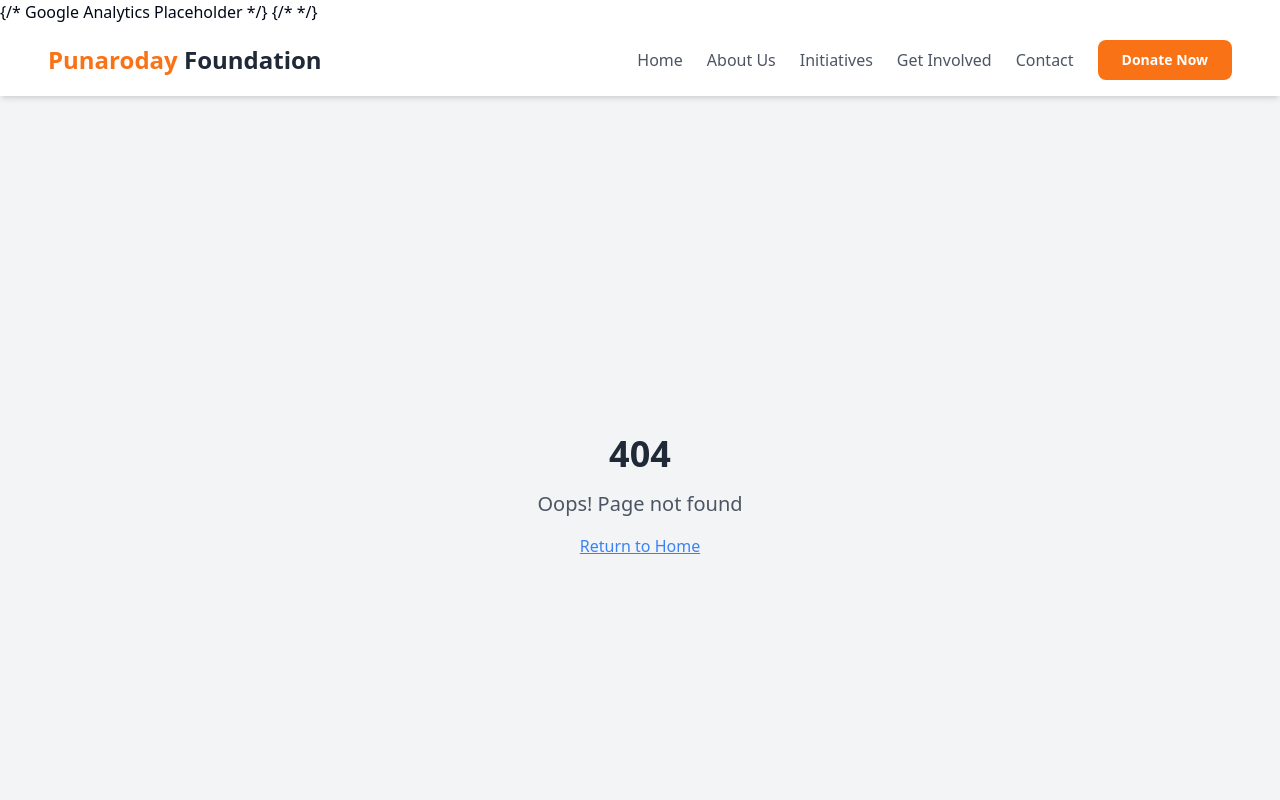
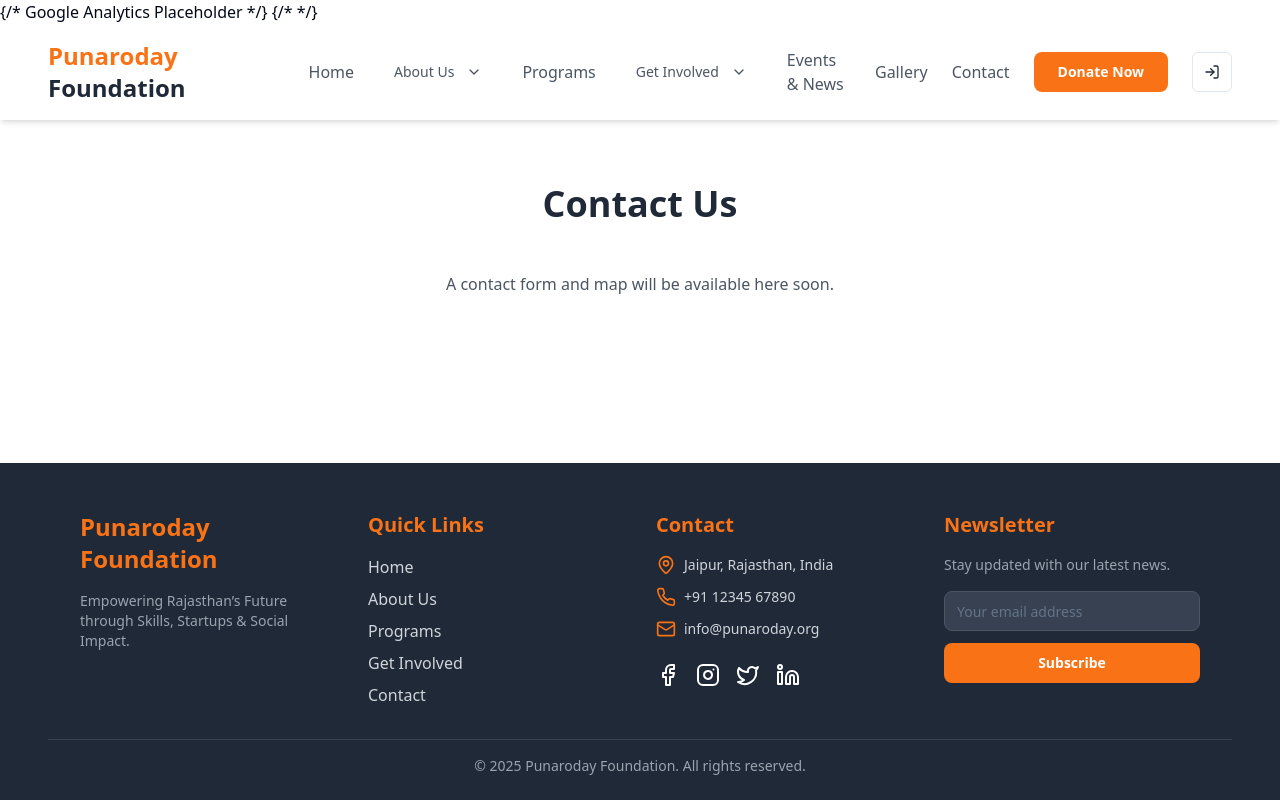
Before and after one commit to ramlalkumawat/my-NGO, a React (Vite) app: page /contact in a window 1280 px wide. Shown: the top 800 px of the page. Built offline with nearby package versions, Linux system fonts and the light colour scheme.

Commit message:
[dyad] Expanded website structure and added pages - wrote 10 file(s)

```diff
--- a/src/App.tsx
+++ b/src/App.tsx
@@ -7,6 +7,13 @@ import { HelmetProvider } from 'react-helmet-async';
 
 import Layout from "./components/layout/Layout";
 import Index from "./pages/Index";
+import About from "./pages/About";
+import Programs from "./pages/Programs";
+import GetInvolved from "./pages/GetInvolved";
+import Events from "./pages/Events";
+import Gallery from "./pages/Gallery";
+import Contact from "./pages/Contact";
+import Admin from "./pages/Admin";
 import NotFound from "./pages/NotFound";
 
 const queryClient = new QueryClient();
@@ -21,7 +28,13 @@ const App = () => (
           <Layout>
             <Routes>
               <Route path="/" element={<Index />} />
-              {/* All content is now on the Index page, other routes are removed */}
+              <Route path="/about" element={<About />} />
+              <Route path="/programs" element={<Programs />} />
+              <Route path="/get-involved" element={<GetInvolved />} />
+              <Route path="/events" element={<Events />} />
+              <Route path="/gallery" element={<Gallery />} />
+              <Route path="/contact" element={<Contact />} />
+              <Route path="/admin" element={<Admin />} />
               <Route path="*" element={<NotFound />} />
             </Routes>
           </Layout>
--- a/src/components/layout/Footer.tsx
+++ b/src/components/layout/Footer.tsx
@@ -1,4 +1,5 @@
 import React from 'react';
+import { Link } from 'react-router-dom';
 import { Facebook, Instagram, Twitter, Linkedin, Mail, Phone, MapPin } from 'lucide-react';
 import { Input } from '@/components/ui/input';
 import { Button } from '@/components/ui/button';
@@ -19,11 +20,11 @@ const Footer = () => {
         <div>
           <h3 className="text-xl font-bold mb-4 text-orange-500">Quick Links</h3>
           <ul className="space-y-2 text-gray-300">
-            <li><a href="#home" className="hover:text-orange-500 transition-colors">Home</a></li>
-            <li><a href="#about" className="hover:text-orange-500 transition-colors">About Us</a></li>
-            <li><a href="#initiatives" className="hover:text-orange-500 transition-colors">Initiatives</a></li>
-            <li><a href="#get-involved" className="hover:text-orange-500 transition-colors">Get Involved</a></li>
-            <li><a href="#contact" className="hover:text-orange-500 transition-colors">Contact</a></li>
+            <li><Link to="/" className="hover:text-orange-500 transition-colors">Home</Link></li>
+            <li><Link to="/about" className="hover:text-orange-500 transition-colors">About Us</Link></li>
+            <li><Link to="/programs" className="hover:text-orange-500 transition-colors">Programs</Link></li>
+            <li><Link to="/get-involved" className="hover:text-orange-500 transition-colors">Get Involved</Link></li>
+            <li><Link to="/contact" className="hover:text-orange-500 transition-colors">Contact</Link></li>
           </ul>
         </div>
 
--- a/src/components/layout/Navbar.tsx
+++ b/src/components/layout/Navbar.tsx
@@ -1,34 +1,81 @@
 import React from 'react';
+import { Link } from 'react-router-dom';
 import { Button } from '@/components/ui/button';
 import { Sheet, SheetContent, SheetTrigger } from '@/components/ui/sheet';
-import { Menu } from 'lucide-react';
+import { Menu, ChevronDown, LogIn } from 'lucide-react';
+import {
+  DropdownMenu,
+  DropdownMenuContent,
+  DropdownMenuItem,
+  DropdownMenuTrigger,
+} from "@/components/ui/dropdown-menu";
+
+const navLinks = [
+  { name: 'Home', path: '/' },
+  {
+    name: 'About Us',
+    path: '/about',
+    subLinks: [
+      { name: 'Mission & Vision', path: '/about#mission' },
+      { name: 'Our Team', path: '/about#team' },
+      { name: 'History', path: '/about#history' },
+    ]
+  },
+  { name: 'Programs', path: '/programs' },
+  {
+    name: 'Get Involved',
+    path: '/get-involved',
+    subLinks: [
+      { name: 'Volunteer', path: '/get-involved#volunteer' },
+      { name: 'Donate', path: '/get-involved#donate' },
+      { name: 'Partner with Us', path: '/get-involved#partner' },
+    ]
+  },
+  { name: 'Events & News', path: '/events' },
+  { name: 'Gallery', path: '/gallery' },
+  { name: 'Contact', path: '/contact' },
+];
 
 const Navbar = () => {
-  const navLinks = [
-    { name: 'Home', path: '#home' },
-    { name: 'About Us', path: '#about' },
-    { name: 'Initiatives', path: '#initiatives' },
-    { name: 'Get Involved', path: '#get-involved' },
-    { name: 'Contact', path: '#contact' },
-  ];
-
   return (
     <nav className="sticky top-0 z-50 bg-white text-gray-800 p-4 shadow-md">
       <div className="container mx-auto flex justify-between items-center">
-        <a href="#home" className="text-2xl font-bold text-gray-800">
+        <Link to="/" className="text-2xl font-bold text-gray-800">
           <span className="text-orange-500">Punaroday</span> Foundation
-        </a>
+        </Link>
 
         {/* Desktop Navigation */}
         <div className="hidden md:flex items-center space-x-6">
           {navLinks.map((link) => (
-            <a key={link.name} href={link.path} className="text-gray-600 hover:text-orange-500 transition-colors">
-              {link.name}
-            </a>
+            link.subLinks ? (
+              <DropdownMenu key={link.name}>
+                <DropdownMenuTrigger asChild>
+                  <Button variant="ghost" className="flex items-center text-gray-600 hover:text-orange-500">
+                    {link.name} <ChevronDown className="h-4 w-4 ml-1" />
+                  </Button>
+                </DropdownMenuTrigger>
+                <DropdownMenuContent>
+                  {link.subLinks.map(subLink => (
+                    <DropdownMenuItem key={subLink.name} asChild>
+                      <Link to={subLink.path}>{subLink.name}</Link>
+                    </DropdownMenuItem>
+                  ))}
+                </DropdownMenuContent>
+              </DropdownMenu>
+            ) : (
+              <Link key={link.name} to={link.path} className="text-gray-600 hover:text-orange-500 transition-colors">
+                {link.name}
+              </Link>
+            )
           ))}
           <Button className="bg-orange-500 text-white hover:bg-orange-600 px-6 py-2 rounded-lg font-semibold transition-colors">
             Donate Now
           </Button>
+          <Link to="/admin">
+            <Button variant="outline" size="icon" title="Admin Panel">
+              <LogIn className="h-4 w-4" />
+            </Button>
+          </Link>
         </div>
 
         {/* Mobile Navigation */}
@@ -42,13 +89,18 @@ const Navbar = () => {
             <SheetContent side="right" className="bg-white text-gray-800 border-none">
               <div className="flex flex-col space-y-4 pt-8">
                 {navLinks.map((link) => (
-                  <a key={link.name} href={link.path} className="text-xl text-gray-600 hover:text-orange-500 transition-colors">
+                  <Link key={link.name} to={link.path} className="text-xl text-gray-600 hover:text-orange-500 transition-colors">
                     {link.name}
-                  </a>
+                  </Link>
                 ))}
                 <Button className="bg-orange-500 text-white hover:bg-orange-600 px-6 py-2 rounded-lg font-semibold transition-colors mt-4">
                   Donate Now
                 </Button>
+                 <Link to="/admin">
+                    <Button variant="outline" className="w-full mt-2">
+                        Admin Panel
+                    </Button>
+                </Link>
               </div>
             </SheetContent>
           </Sheet>
--- /dev/null
+++ b/src/pages/About.tsx
@@ -0,0 +1,25 @@
+import React from 'react';
+
+const About = () => {
+  return (
+    <div className="container mx-auto py-16 px-4">
+      <h1 className="text-4xl font-bold text-center text-gray-800 mb-12">About Us</h1>
+      <div className="space-y-12">
+        <section id="mission">
+          <h2 className="text-3xl font-semibold text-gray-800 mb-4">Mission & Vision</h2>
+          <p className="text-gray-600">Content for Mission & Vision will go here.</p>
+        </section>
+        <section id="team">
+          <h2 className="text-3xl font-semibold text-gray-800 mb-4">Our Team</h2>
+          <p className="text-gray-600">Content for Our Team will go here.</p>
+        </section>
+        <section id="history">
+          <h2 className="text-3xl font-semibold text-gray-800 mb-4">History</h2>
+          <p className="text-gray-600">Content for History will go here.</p>
+        </section>
+      </div>
+    </div>
+  );
+};
+
+export default About;
--- /dev/null
+++ b/src/pages/Admin.tsx
@@ -0,0 +1,12 @@
+import React from 'react';
+
+const Admin = () => {
+  return (
+    <div className="container mx-auto py-16 px-4">
+      <h1 className="text-4xl font-bold text-center text-gray-800 mb-12">Admin Panel</h1>
+      <p className="text-center text-gray-600">This will be the login page for the admin dashboard.</p>
+    </div>
+  );
+};
+
+export default Admin;
--- /dev/null
+++ b/src/pages/Contact.tsx
@@ -0,0 +1,12 @@
+import React from 'react';
+
+const Contact = () => {
+  return (
+    <div className="container mx-auto py-16 px-4">
+      <h1 className="text-4xl font-bold text-center text-gray-800 mb-12">Contact Us</h1>
+      <p className="text-center text-gray-600">A contact form and map will be available here soon.</p>
+    </div>
+  );
+};
+
+export default Contact;
--- /dev/null
+++ b/src/pages/Events.tsx
@@ -0,0 +1,12 @@
+import React from 'react';
+
+const Events = () => {
+  return (
+    <div className="container mx-auto py-16 px-4">
+      <h1 className="text-4xl font-bold text-center text-gray-800 mb-12">Events & News</h1>
+      <p className="text-center text-gray-600">Our latest events and news will be displayed here.</p>
+    </div>
+  );
+};
+
+export default Events;
--- /dev/null
+++ b/src/pages/Gallery.tsx
@@ -0,0 +1,12 @@
+import React from 'react';
+
+const Gallery = () => {
+  return (
+    <div className="container mx-auto py-16 px-4">
+      <h1 className="text-4xl font-bold text-center text-gray-800 mb-12">Gallery</h1>
+      <p className="text-center text-gray-600">A gallery of images and videos will be here.</p>
+    </div>
+  );
+};
+
+export default Gallery;
--- /dev/null
+++ b/src/pages/GetInvolved.tsx
@@ -0,0 +1,25 @@
+import React from 'react';
+
+const GetInvolved = () => {
+  return (
+    <div className="container mx-auto py-16 px-4">
+      <h1 className="text-4xl font-bold text-center text-gray-800 mb-12">Get Involved</h1>
+      <div className="space-y-12">
+        <section id="volunteer">
+          <h2 className="text-3xl font-semibold text-gray-800 mb-4">Volunteer</h2>
+          <p className="text-gray-600">Information about volunteering opportunities will go here.</p>
+        </section>
+        <section id="donate">
+          <h2 className="text-3xl font-semibold text-gray-800 mb-4">Donate</h2>
+          <p className="text-gray-600">Information on how to donate will go here.</p>
+        </section>
+        <section id="partner">
+          <h2 className="text-3xl font-semibold text-gray-800 mb-4">Partner with Us</h2>
+          <p className="text-gray-600">Information for potential partners will go here.</p>
+        </section>
+      </div>
+    </div>
+  );
+};
+
+export default GetInvolved;
--- /dev/null
+++ b/src/pages/Programs.tsx
@@ -0,0 +1,12 @@
+import React from 'react';
+
+const Programs = () => {
+  return (
+    <div className="container mx-auto py-16 px-4">
+      <h1 className="text-4xl font-bold text-center text-gray-800 mb-12">Our Programs</h1>
+      <p className="text-center text-gray-600">Details about our programs and projects will be listed here.</p>
+    </div>
+  );
+};
+
+export default Programs;
```
